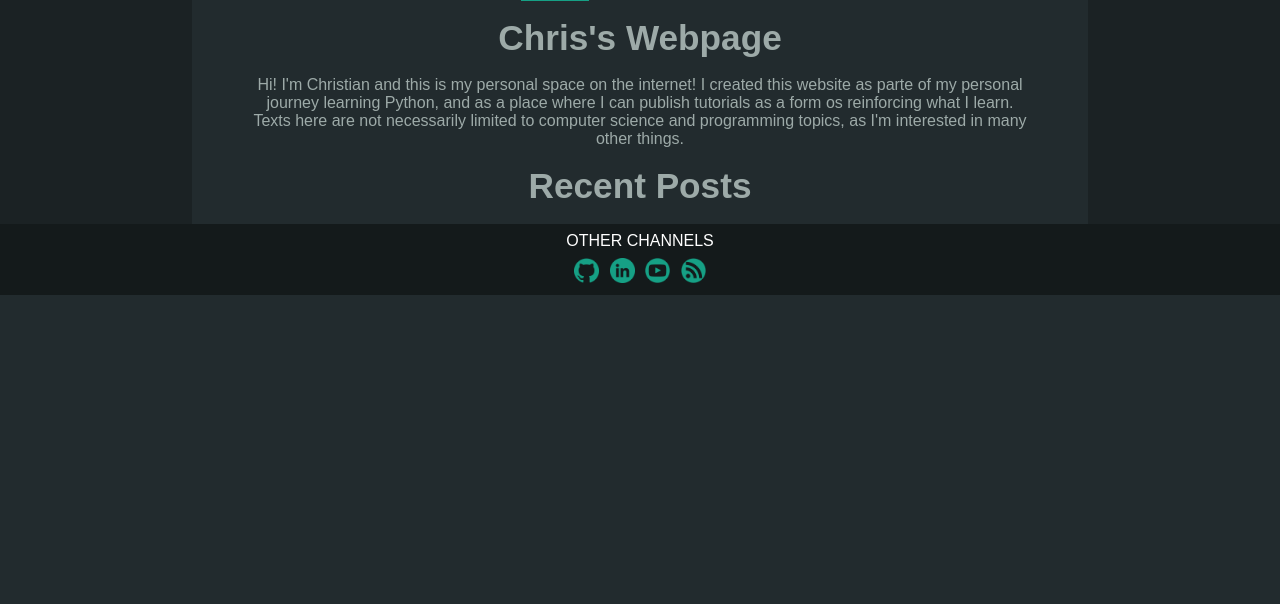
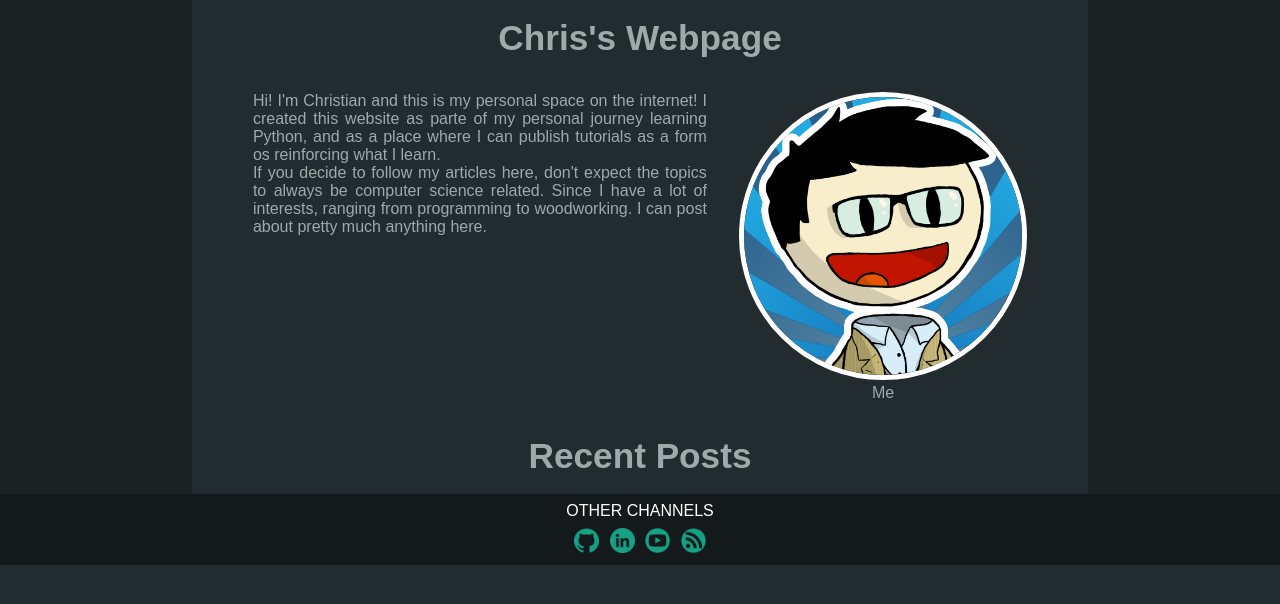
Before and after one commit to chrisdelmoro/personalWebsite, a Django app: page / in a window 1280 px wide. Shown: the part 50-654 px from the top of the page. Run offline with Django 4.2, Linux system fonts and the light colour scheme; data that the repository does not hold is empty.

Commit message:
Styled index page.

```diff
--- a/base/templates/base/index.html
+++ b/base/templates/base/index.html
@@ -1,17 +1,31 @@
 {% extends 'main.html' %}
+{% load static %}
 
 {% block content %}
 
 <h1>Chris's Webpage</h1>
 
-<div class="div-content">
-	Hi! I'm Christian and this is my personal space on the internet!
-	I created this website as parte of my personal journey learning Python,
-	and as a place where I can publish tutorials as a form os reinforcing
-	what I learn.
-	<br>
-	Texts here are not necessarily limited to computer science and programming topics,
-	as I'm interested in many other things.
+<div class="div-flex">
+	<div style="padding: 2%;">
+		<p>
+			Hi! I'm Christian and this is my personal space on the internet!
+			I created this website as parte of my personal journey learning Python,
+			and as a place where I can publish tutorials as a form os reinforcing
+			what I learn.
+		</p>
+		<p>
+			If you decide to follow my articles here, don't expect the
+			topics to always be computer science related. Since I have a lot of
+			interests, ranging from programming to woodworking. I can post about pretty
+			much anything here.
+		</p>
+	</div>
+	<div style="padding: 2%;">
+		<figure>
+			<img src="{% static 'images/Profile3.jpg' %}" alt="Me" style="height: 18rem; border-radius: 100vw; border: 5px solid white;">
+			<figcaption>Me</figcaption>
+		</figure>
+	</div>
 </div>
 
 
--- a/blog/static/styles/blog.css
+++ b/blog/static/styles/blog.css
@@ -46,7 +46,7 @@
 	border-style: solid;
 	border-width: 1px;
 	border-color: #9daaa8;
-	margin-top: 15px;
+	margin-top: 1rem;
 }
 
 .post-category {
@@ -64,7 +64,6 @@
 	margin-top: 2%;
 	margin-left: 2%;
 	margin-right: 2%;
-	vertical-align: top;
 	transition: background-color 0.1s, color 0.1s;
 }
 
@@ -128,8 +127,6 @@
 	padding-right: 5px;
 	margin-left: 2%;
 	margin-bottom: 2%;
-	vertical-align: top;
-	box-shadow: -5px 5px 10px rgba(0, 0, 0, 0.15);
 	transition: background-color 0.1s, color 0.1s;
 }
 
--- a/blog/templates/blog/category.html
+++ b/blog/templates/blog/category.html
@@ -30,7 +30,7 @@
 
 		{% empty %}
 		<div>
-			<p>There is no posts in this category...</p>
+			<h3>There is no posts in this category...</h3>
 		</div>
 
 	{% endfor %}
--- a/blog/templates/blog/search.html
+++ b/blog/templates/blog/search.html
@@ -31,7 +31,8 @@
 
 		{% empty %}
 		<div>
-			<p>No results for given query...</p>
+			<br>
+			<h3>No results for given query...</h3>
 		</div>
 
 	{% endfor %}
--- a/static/styles/footer.css
+++ b/static/styles/footer.css
@@ -7,6 +7,7 @@
 }
 
 .footer-text {
+	text-align: center;
 	color: white;
 	padding-bottom: 1vh;
 }
--- a/static/styles/main.css
+++ b/static/styles/main.css
@@ -33,6 +33,10 @@ h1 {
 	font-size: 2.2rem;
 }
 
+p {
+	text-align: justify;
+}
+
 form {
 	text-align: left;
 }
@@ -49,24 +53,28 @@ form {
 }
 
 #boxes {
-	content: "";
-	display: table;
-	clear: both;
+	display: flex;
 }
 
 .column {
-	display: table-cell;
 	width: 15vw;
 	background-color: #1b2224;
 }
 
 #column-content {
-	display: table-cell;
 	width: 70vw;
 	background-color: #222b2e;
 }
 
-@media screen and (max-width: 992px) {
+.div-flex {
+	margin-top: 1%;
+	margin-bottom: 1%;
+	margin-left: 5%;
+	margin-right: 5%;
+	display: flex;
+}
+
+@media (max-width: 992px) {
 	.column {
 		width: 10vw;
 	}
@@ -76,7 +84,7 @@ form {
 	}
 }
 
-@media screen and (max-width: 768px) {
+@media (max-width: 768px) {
 	.column {
 		width: 5vw;
 	}
@@ -84,9 +92,13 @@ form {
 	#column-content {
 		width: 90vw;
 	}
+
+	.div-flex {
+		flex-direction: column-reverse;
+	}
 }
 
-@media screen and (max-width: 600px) {
+@media (max-width: 600px) {
 	.column {
 		width: 0vw;
 	}
```
Also changed, not shown: static/images/Profile3.jpg (added), static/images/post_img.jpg (deleted).
